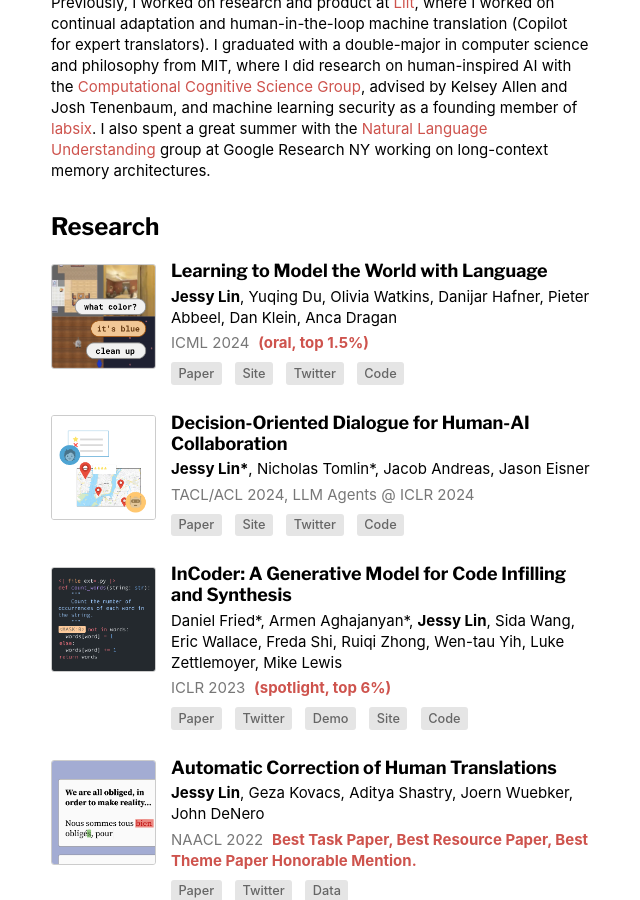
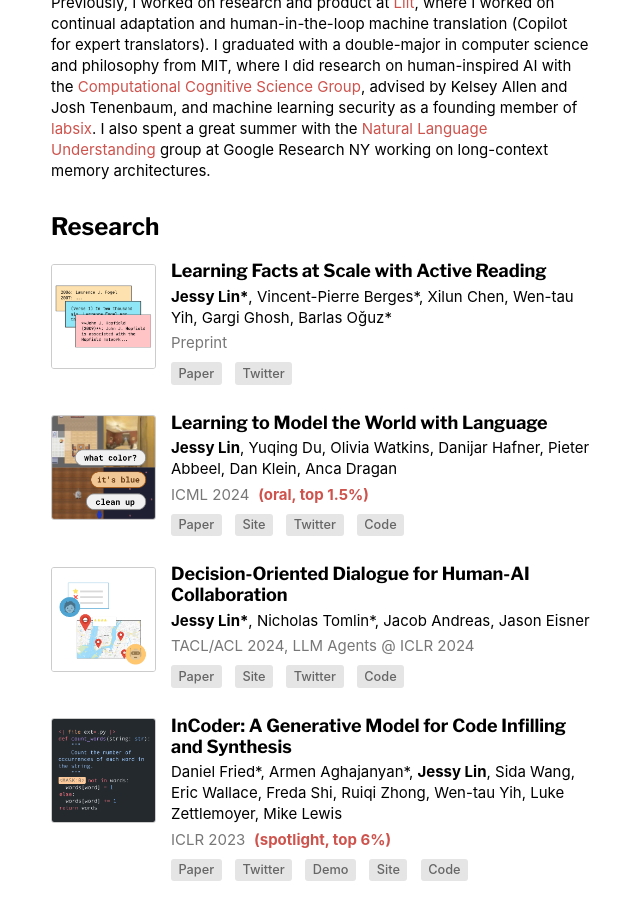
Before and after one commit to jlin816/jlin816.github.io, a Jekyll site: the page built from index.md, in a window 1280 px wide and 900 px high, scrolled down 462 px. Shown: the whole window, without its empty margins (424-1064 px from the left). Built offline with Jekyll 4.4.1, drawn with Linux system fonts in a browser that asks for light colours.

Commit message:
Add active reading

```diff
--- a/_data/pubs.yml
+++ b/_data/pubs.yml
@@ -1,3 +1,12 @@
+- title: "Learning Facts at Scale with Active Reading"
+  authors: "Jessy Lin*, Vincent-Pierre Berges*, Xilun Chen, Wen-tau Yih, Gargi Ghosh, Barlas Oğuz*"
+  thumbnail: /assets/pubs/activereading.png
+  description: ""
+  conference: Preprint
+  links:
+    Paper: https://www.arxiv.org/abs/2508.09494
+    Twitter: https://x.com/realJessyLin/status/1960779750752051529
+
 - title: "Learning to Model the World with Language"
   authors: "Jessy Lin, Yuqing Du, Olivia Watkins, Danijar Hafner, Pieter Abbeel, Dan Klein, Anca Dragan"
   thumbnail: /assets/pubs/dynalang.png
```
Also changed, not shown: assets/pubs/activereading.png (added), 3 other files.
